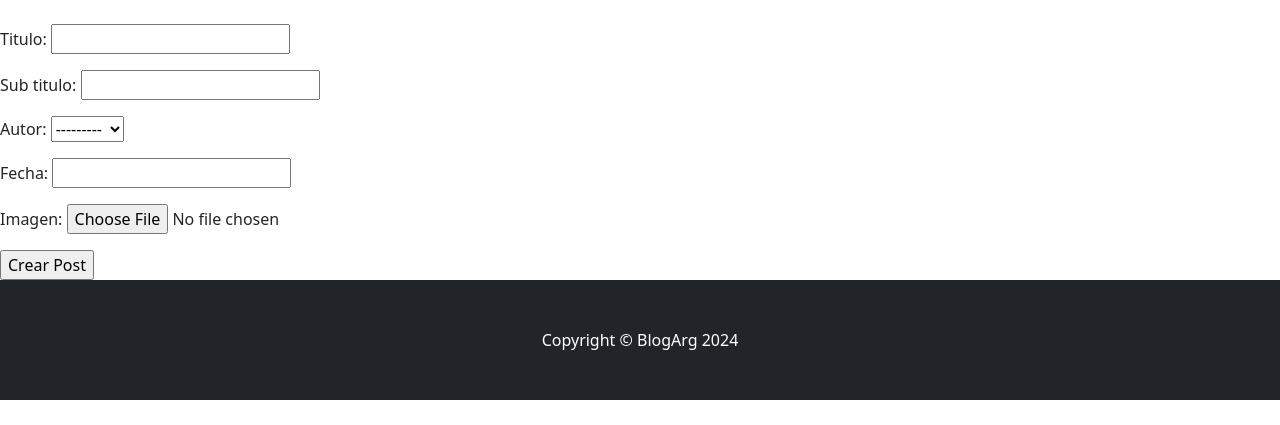
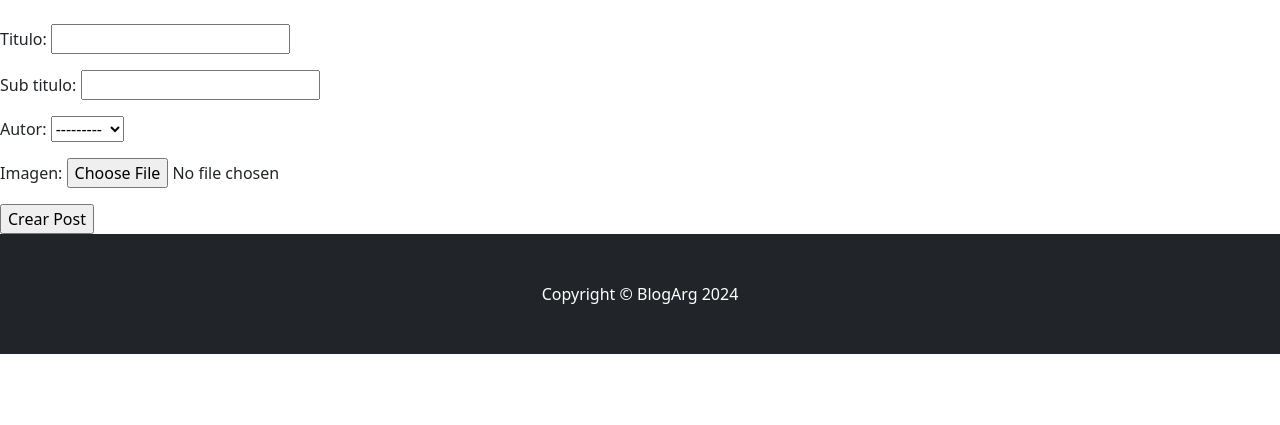
Before and after one commit to lucasDezan7/BlogArg, a Django app: page /blog/crear/ in a window 1280 px wide. Shown: the part 297-722 px from the top of the page. Run offline with Django 4.2, Linux system fonts and the light colour scheme; data comes from the database, SQL or seed files in the repository; both versions use the stored data as it was after the commit; some libraries are stand-ins or nearby versions.

Commit message:
Sistema usuario,posteos,comentarios | Arreglado

```diff
--- a/blog/models.py
+++ b/blog/models.py
@@ -1,12 +1,14 @@
 from django.db import models
 from django.contrib.auth.models import User
+
+
 # Create your models here.
 
 class Blog(models.Model):
     titulo = models.CharField(max_length=120)
     sub_titulo = models.CharField(max_length=70)
     autor = models.ForeignKey(User, on_delete = models.CASCADE)
-    fecha = models.DateField()
+    fecha = models.DateField(auto_now_add=True)
     imagen = models.ImageField(upload_to='blog_imagenes')
 
     def __str__(self):
--- a/blog/templates/blog/blog_lista.html
+++ b/blog/templates/blog/blog_lista.html
@@ -21,7 +21,7 @@
           <div class="col-md-8">
               <div class="card-body">
                   <h5 class="card-title">{{ blog.titulo }}</h5>
-                  <p class="card-text">{{ blog.descripcion }}</p>
+                  <p class="card-text">{{ blog.sub_titulo }}</p>
                   <p class="card-text"><small class="text-body-secondary">Última actualización: {{ blog.fecha }}</small></p>
                   <a href="{% url 'Blog_Detalle' blog.pk %}" class="btn btn-secondary">Ver</a>
                   <a href="{% url 'agregar_comentario' blog.pk %}" class="btn btn-secondary">Comentar</a>
--- a/blog/views.py
+++ b/blog/views.py
@@ -6,6 +6,8 @@ from .models import Blog
 from django.urls import reverse_lazy
 from django.contrib.auth.mixins import LoginRequiredMixin
 from .forms import BuscarBlogForm
+
+
 
 
 def inicio(request):
@@ -26,6 +28,8 @@ class BlogListView(LoginRequiredMixin, ListView):
         return super().get(request, *args, **kwargs)
 
 
+
+
 class BlogDetailView(DetailView):
     model = Blog
     template_name = 'blog/blog_Detalle.html'
@@ -35,13 +39,7 @@ class BlogCreateView(CreateView):
     model = Blog
     template_name = 'blog/BlogCrear.html'
     success_url = reverse_lazy('Blog_Posteos')
-    fields = [
-        'titulo',
-        'sub_titulo',
-        'autor',
-        'fecha',
-        'imagen',
-    ]
+    fields = ['titulo','sub_titulo','autor','imagen']
 
 
 
@@ -49,13 +47,8 @@ class BlogUpdateView(UpdateView):
     model = Blog
     template_name = 'blog/blog_editar.html'
     success_url = reverse_lazy('Blog_Posteos')
-    fields = [
-        'titulo',
-        'sub_titulo',
-        'autor',
-        'fecha',
-        'imagen',
-    ]
+    fields = ['titulo','sub_titulo','autor','imagen']
+
 
 class BlogDeleteView(DeleteView):
     model = Blog
```
Also changed, not shown: db.sqlite3, media/blog_imagenes/obelisco.jpg (added), media/blog_imagenes/obelisco_UwlNyDg.jpg (added), media/blog_imagenes/obelisco_uAOCcWl.jpg (added).
